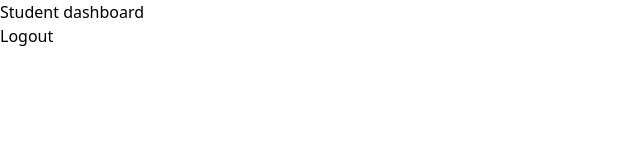
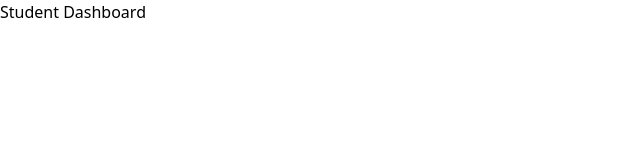
Before and after one commit to samithadev/exam_managment_system, a React (Vite) app in the folder frontend/: page /student_dashboard in a window 1280 px wide. Shown: the top 160 px of the page, without its empty margins (0-640 px from the left). Built offline with nearby package versions, Linux system fonts and the light colour scheme.

Commit message:
feat:change frontend page folder structure: implement teacher dashboard page: initiate student dashboard page

```diff
--- a/frontend/src/main.jsx
+++ b/frontend/src/main.jsx
@@ -5,8 +5,8 @@ import "./index.css";
 import RootLayout from "./layouts/root.layout";
 import RegisterPage from "./pages/register/register.page";
 import LoginPage from "./pages/login/login.page";
-import StudentDash from "./pages/stdDashboard/studentDash.page";
-import TeacherDash from "./pages/teacherDashboard/teacherDash.page";
+import StudentDash from "./pages/student/stdDashboard/studentDash.page";
+import TeacherDash from "./pages/teacher/teacherDashboard/teacherDash.page";
 
 const router = createBrowserRouter([
   {
--- a/frontend/src/pages/stdDashboard/studentDash.page.jsx
+++ b/frontend/src/pages/student/stdDashboard/studentDash.page.jsx
@@ -1,11 +1,9 @@
 import React from "react";
-import LogoutButton from "./components/LogOut";
 
 function StudentDash() {
   return (
     <div>
-      <h1>Student dashboard</h1>
-      <LogoutButton />
+      <h1>Student Dashboard</h1>
     </div>
   );
 }
--- a/frontend/src/pages/teacherDashboard/teacherDash.page.jsx
+++ b/frontend/src/pages/teacher/teacherDashboard/teacherDash.page.jsx
@@ -1,6 +1,5 @@
 import React from "react";
 import AllExams from "./components/AllExams";
-import LogoutButton from "./components/LogOut";
 
 function TeacherDash() {
   return (
--- a/frontend/src/pages/teacherDashboard/components/LogOut.jsx
+++ /dev/null
@@ -1,22 +0,0 @@
-import React from "react";
-import { useNavigate } from "react-router-dom";
-
-function LogoutButton() {
-  const navigate = useNavigate();
-
-  const handleLogout = () => {
-    localStorage.removeItem("token");
-    navigate("/");
-  };
-
-  return (
-    <button
-      onClick={handleLogout}
-      className="p-2 bg-red-600 text-white rounded-lg"
-    >
-      Logout
-    </button>
-  );
-}
-
-export default LogoutButton;
```
Also changed, not shown: frontend/src/pages/teacher/teacherDashboard/components/AllExams.jsx (renamed from frontend/src/pages/teacherDashboard/components/AllExams.jsx), frontend/src/pages/teacher/teacherDashboard/components/LogOut.jsx (renamed from frontend/src/pages/stdDashboard/components/LogOut.jsx).
